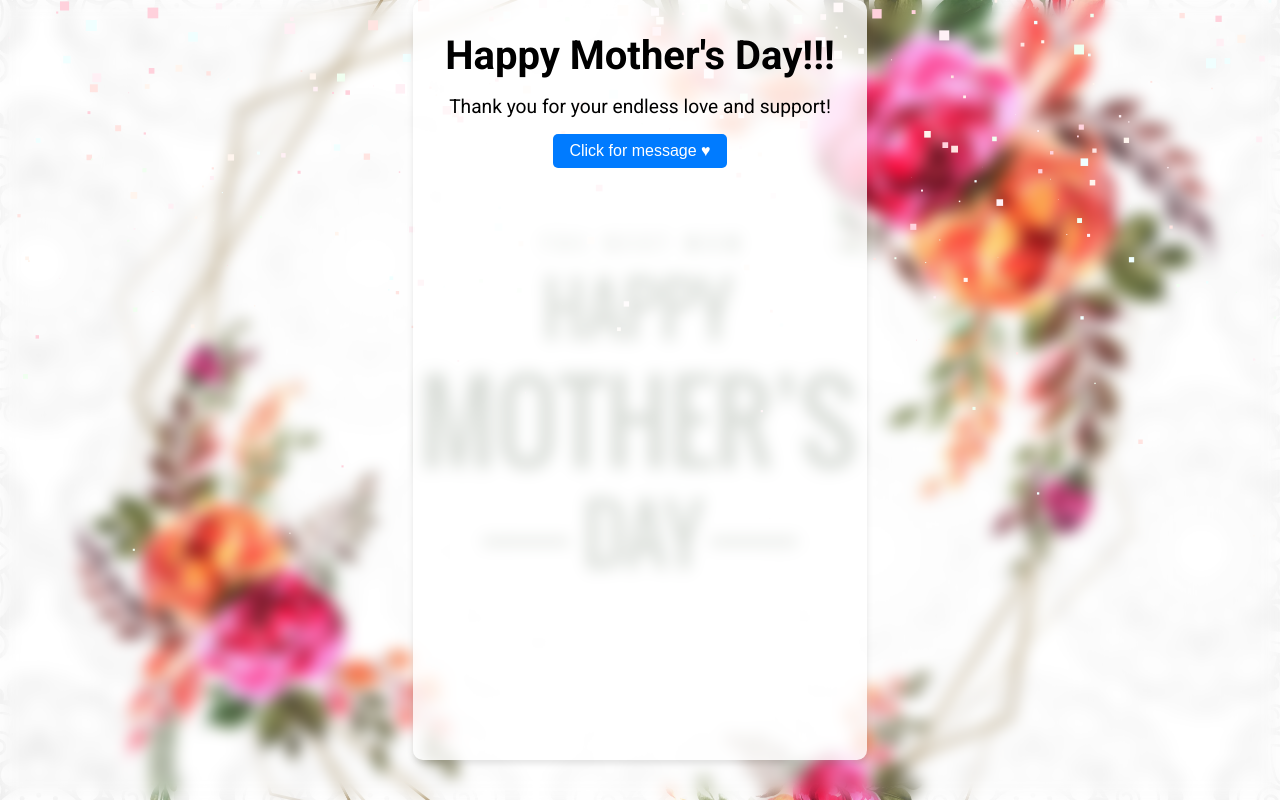
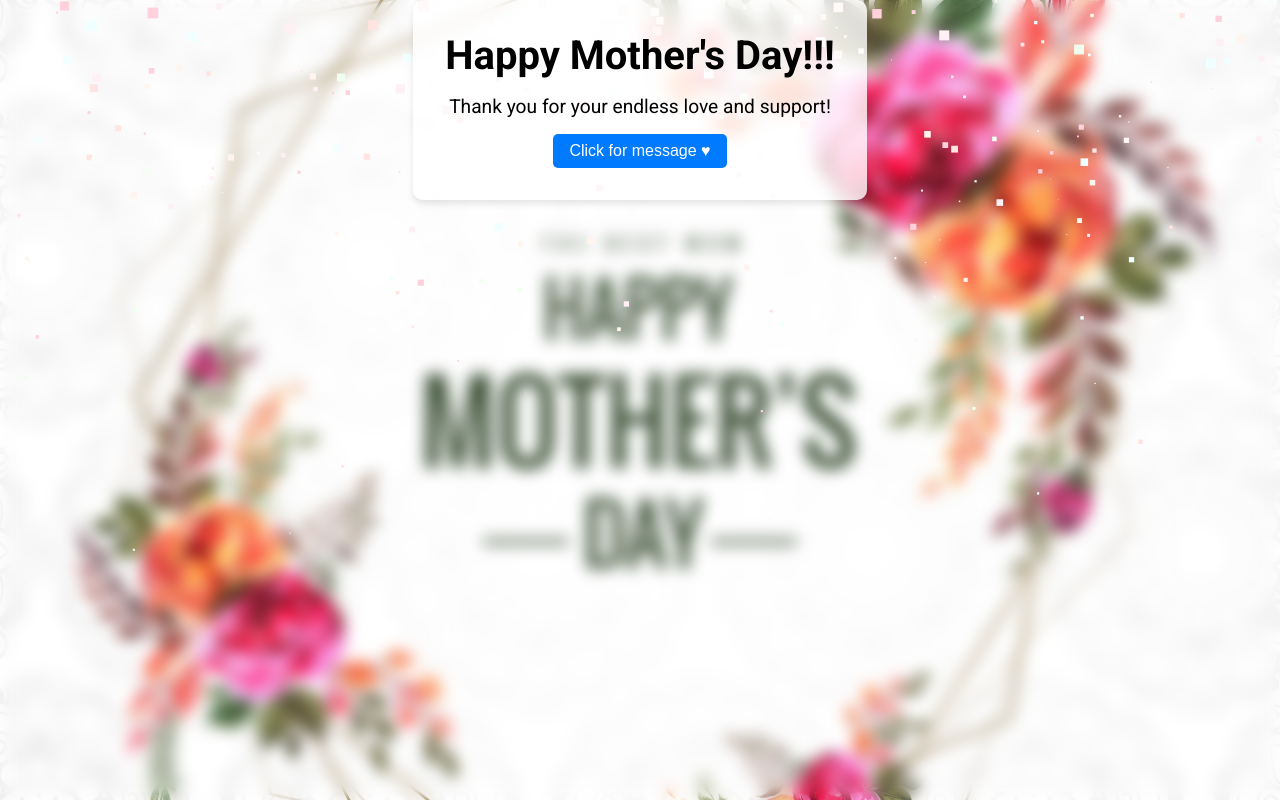
Before and after one commit to morgan613/morgan613.github.io, a plain HTML site: page index.html in a window 1280 px wide. Drawn offline with Linux system fonts and the light colour scheme; a web font is replaced by a local one.

Commit message:
Update Device Scaling(2)

```diff
--- a/styles.css
+++ b/styles.css
@@ -36,8 +36,9 @@ footer {
     border-radius: 10px;
     box-shadow: 0 4px 6px rgba(0, 0, 0, 0.1);
     text-align: center;
+    height: fit-content;
     max-height: 95%;
-    overflow-y: auto;
+
 }
 
 h1 {
```
